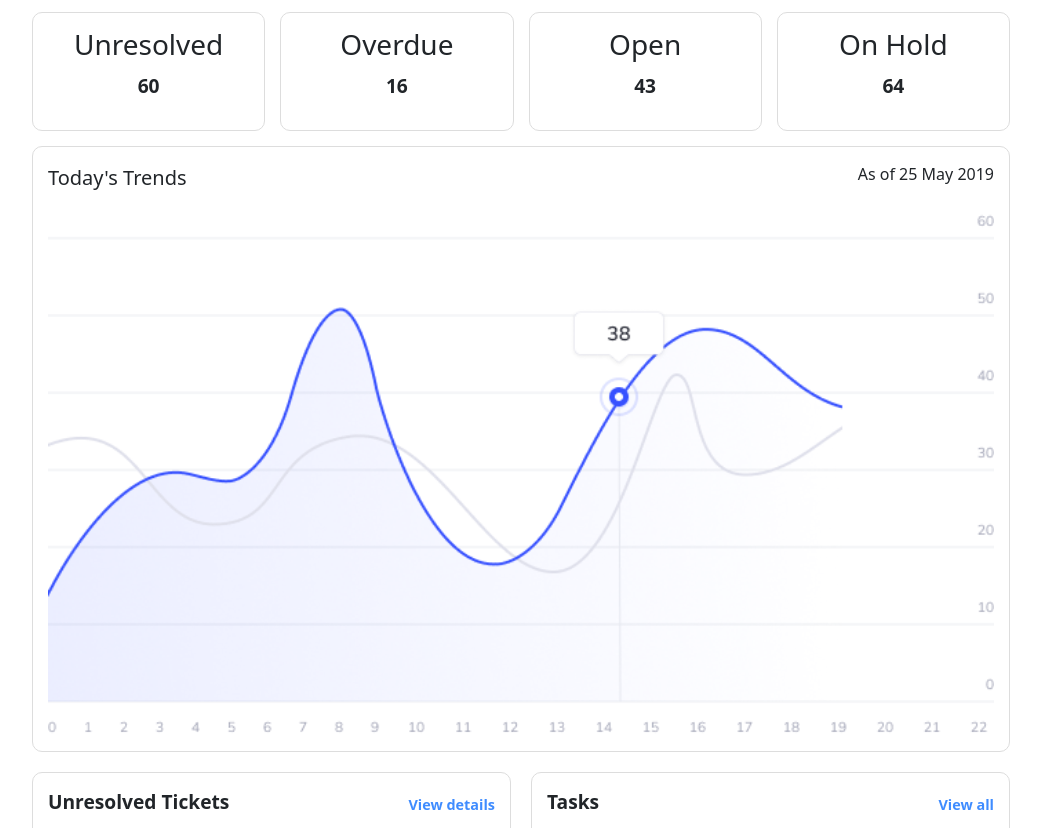
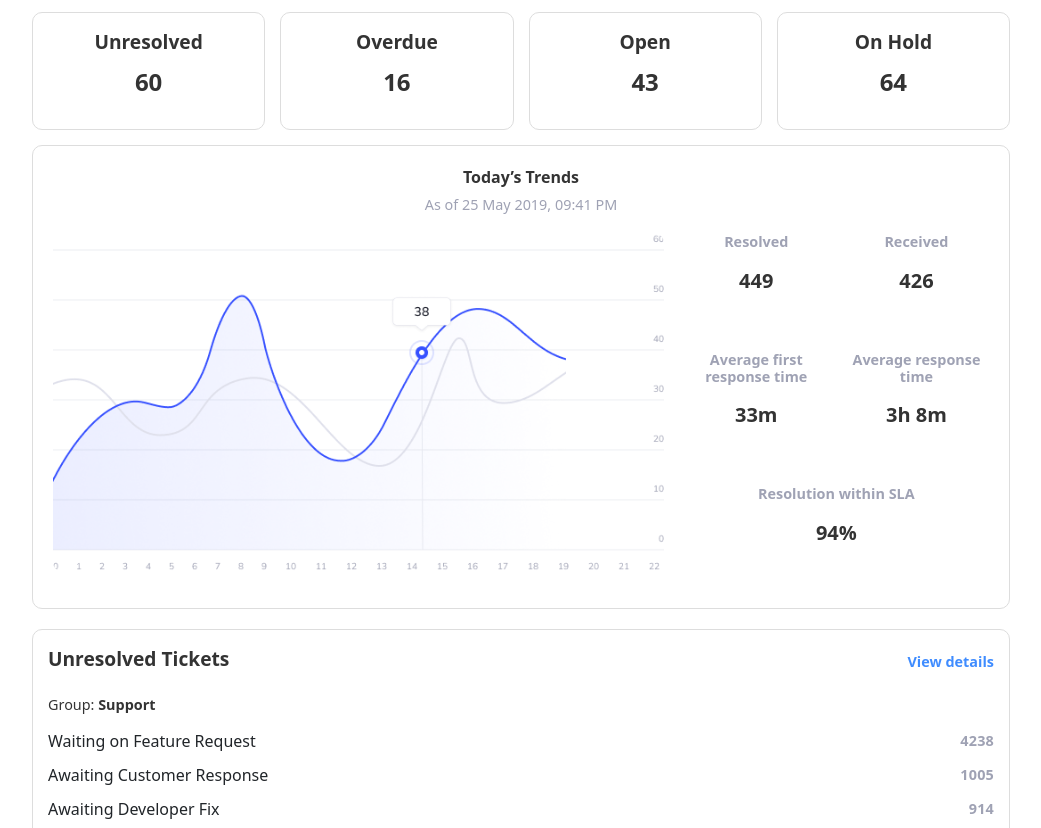
Before and after one commit to morovie/frontend-framework, a website: page public/index.html in a window 1280 px wide. Shown: the part 100-928 px from the top of the page, without its empty margins (224-1265 px from the left). Drawn offline with nearby package versions, Linux system fonts and the light colour scheme.

Commit message:
Finished Up
Added in metrics. Optimized for semantics. Cleaned up scss and added mixins where necessary

```diff
--- a/public/index.html
+++ b/public/index.html
@@ -17,16 +17,14 @@
   <!-- Font Awesome Icons -->
   <link rel="stylesheet" href="https://cdnjs.cloudflare.com/ajax/libs/font-awesome/6.0.0-beta3/css/all.min.css">
   <!-- Fonts -->
-  <link rel="preconnect" href="https://fonts.googleapis.com">
-  <link rel="preconnect" href="https://fonts.gstatic.com/" crossorigin>
   <link href="https://fonts.googleapis.com/css2?family=Mulish:ital,wght@0,700;1,700&display=swap" rel="stylesheet">
 </head>
 
 <body>
   <main class="col-lg-10 col-md-9 ms-sm-auto px-md-4">
-    <div class="container">
+    <section class="container">
       <!-- Header -->
-      <header>
+      <header class="page-header">
         <h1>Overview</h1>
         <nav>
           <i class="fas fa-search"></i>
@@ -39,7 +37,7 @@
       </header>
 
       <!-- Overview Cards -->
-      <div class="overview-cards">
+      <section class="overview-cards">
         <article class="card">
           <h3>Unresolved</h3>
           <p>60</p>
@@ -56,26 +54,51 @@
           <h3>On Hold</h3>
           <p>64</p>
         </article>
-      </div>
+      </section>
 
-      <!-- Trends Chart -->
-      <div class="trends-chart">
-        <div class="chart-header">
-          <h5>Today's Trends</h5>
-          <p>As of 25 May 2019</p>
+      <!-- Trends and Resolved Metrics -->
+      <section id="trends-resolved-metrics" class="metrics-section">
+        <header class="trends-header">
+          <h5>Today’s Trends</h5>
+          <p>As of 25 May 2019, 09:41 PM</p>
+        </header>
+
+        <div class="trends-resolved-container">
+          <figure class="graph">
+            <img src="assets/images/graph.png" alt="Trends Chart">
+          </figure>
+          <section class="metrics">
+            <article class="metric">
+              <p class="label">Resolved</p>
+              <p class="value">449</p>
+            </article>
+            <article class="metric">
+              <p class="label">Received</p>
+              <p class="value">426</p>
+            </article>
+            <article class="metric">
+              <p class="label">Average first response time</p>
+              <p class="value">33m</p>
+            </article>
+            <article class="metric">
+              <p class="label">Average response time</p>
+              <p class="value">3h 8m</p>
+            </article>
+            <article class="metric">
+              <p class="label">Resolution within SLA</p>
+              <p class="value">94%</p>
+            </article>
+          </section>
         </div>
-        <div class="chart">
-          <img src="assets/images/graph.png" alt="Trends Chart">
-        </div>
-      </div>
+      </section>
 
-      <!-- Unresolved Tickets & Tasks -->
-      <div class="row-container">
+      <!-- Unresolved Tickets and Tasks -->
+      <section class="row-container">
         <section class="unresolved-tickets">
-          <div class="section-header">
+          <header class="section-header">
             <h4>Unresolved Tickets</h4>
-            <p class="details-link">View details</p>
-          </div>
+            <a href="#" class="details-link">View details</a>
+          </header>
           <p class="group-info">Group: <strong>Support</strong></p>
           <ul>
             <li>Waiting on Feature Request <span class="status">4238</span></li>
@@ -85,12 +108,11 @@
           </ul>
         </section>
 
-        <!-- Tasks -->
         <section class="tasks">
-          <div class="section-header">
+          <header class="section-header">
             <h4>Tasks</h4>
-            <p class="details-link">View all</p>
-          </div>
+            <a href="#" class="details-link">View all</a>
+          </header>
           <p class="group-info">Today</p>
           <ul>
             <li>Finish ticket update <span class="badge bg-danger">Urgent</span></li>
@@ -98,8 +120,8 @@
             <li>Update ticket report <span class="badge bg-primary">Default</span></li>
           </ul>
         </section>
-      </div>
-    </div>
+      </section>
+    </section>
   </main>
   <script src="https://cdn.jsdelivr.net/npm/bootstrap@5.3.2/dist/js/bootstrap.bundle.min.js"></script>
 </body>
--- a/src/scss/stylesheet.scss
+++ b/src/scss/stylesheet.scss
@@ -19,11 +19,12 @@ $status-color: #9FA2B4;
   border: 1px solid $border-color;
 }
 
-@mixin text-style($size, $weight: normal, $spacing: 0, $line-height: normal) {
+@mixin text-style($size, $weight: normal, $spacing: 0, $line-height: normal, $color: $text-color) {
   font-size: $size;
   font-weight: $weight;
   letter-spacing: $spacing;
   line-height: $line-height;
+  color: $color;
 }
 
 // Reset
@@ -42,16 +43,11 @@ body {
 }
 
 // Header
-header {
+header.page-header {
   @include flex-center(space-between, center);
   padding: 15px;
   background: white;
   border-bottom: 1px solid $border-color;
-
-  .icon-container {
-    @include flex-center(space-between);
-    gap: 10px;
-  }
 
   .user-info {
     @include flex-center();
@@ -64,7 +60,7 @@ header {
   }
 }
 
-// Dashboard Overview Cards
+// Overview Cards
 .overview-cards {
   display: flex;
   flex-wrap: wrap;
@@ -79,33 +75,80 @@ header {
 
     h3 {
       margin-bottom: 10px;
+      @include text-style(1.2em, bold);
     }
 
     p {
-      @include text-style(1.2em, bold);
+      @include text-style(1.5em, bold);
     }
   }
 }
 
-// Trends Chart
-.trends-chart {
-  @include card-style;
+// Trends and Resolved Metrics Section
+#trends-resolved-metrics {
+  padding: 20px;
   margin-bottom: 20px;
+  border: 1px solid $border-color;
+  border-radius: 10px;
 
-  .chart-header {
-    @include flex-center(space-between);
-    margin-bottom: 10px;
+  .trends-header {
+    text-align: center;
+    margin-bottom: 20px;
+
+    h5 {
+      @include text-style(1em, bold);
+    }
+
+    p {
+      @include text-style(0.9em, normal, 0, 1.2, $status-color);
+    }
   }
 
-  .chart {
-    img {
+  .trends-resolved-container {
+    display: flex;
+    flex-direction: column;
+    gap: 20px;
+
+    .graph img {
       width: 100%;
-      height: 100%;
+      height: auto;
+      border-radius: 10px;
+    }
+
+    .metrics {
+      display: flex;
+      flex-wrap: wrap;
+      gap: 15px;
+
+      .metric {
+        flex: 1 1 calc(50% - 10px);
+        text-align: center;
+
+        .label {
+          @include text-style(0.9em, 600, 0, 1.2, $status-color);
+        }
+
+        .value {
+          @include text-style(1.25em, bold);
+        }
+      }
+    }
+  }
+
+  @media (min-width: 992px) {
+    .trends-resolved-container {
+      flex-direction: row;
+      .graph {
+        flex: 2;
+      }
+      .metrics {
+        flex: 1;
+      }
     }
   }
 }
 
-// Unresolved Tickets & Tasks
+// Unresolved Tickets and Tasks
 .unresolved-tickets,
 .tasks {
   @include card-style;
@@ -120,17 +163,14 @@ header {
     }
 
     .details-link {
-      color: $primary-color;
-      font-size: 0.9em;
-      font-weight: 600;
-      margin: 0;
+      @include text-style(0.9em, 600, 0, 1.2, $primary-color);
+      text-decoration: none;
     }
   }
 
   .group-info {
-    color: $text-color;
-    font-size: 0.9em;
     margin-bottom: 15px;
+    @include text-style(0.9em, normal);
   }
 
   ul {
@@ -142,36 +182,19 @@ header {
       margin-bottom: 10px;
 
       .status {
-        @include text-style(14px, 600, 0.2px, 20px);
-        text-align: right;
-        color: $status-color;
-        margin-left: 0.5rem;
+        @include text-style(0.9em, 600, 0.2px, 1.5, $status-color);
       }
     }
   }
 }
 
-// Responsive Design
-@media (min-width: 992px) {
-  .row-container {
-    display: flex;
-    gap: 20px;
-  }
-
-  .unresolved-tickets,
-  .tasks {
-    flex: 1;
-  }
-}
-
+// Responsive Adjustments
 @media (max-width: 768px) {
   .overview-cards {
     flex-direction: column;
   }
 
-  .trends-chart,
-  .unresolved-tickets,
-  .tasks {
-    margin-bottom: 15px;
+  .row-container {
+    flex-direction: column;
   }
 }
```
Also changed, not shown: public/assets/css/stylesheet.css, 1 other file.
